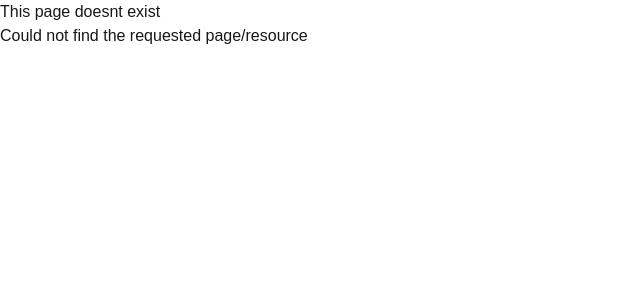
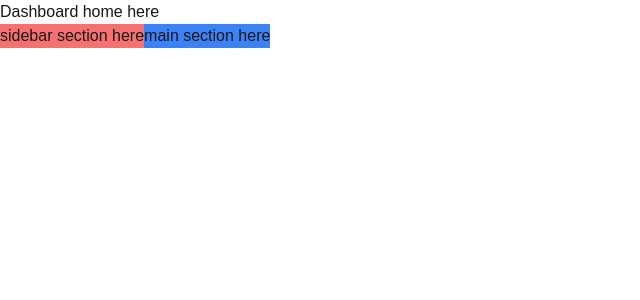
Before and after one commit to Efoneli/project_toos, a Next.js app: page /dashboard in a window 1280 px wide. Before the commit this address had no page. Shown: the top 300 px of the page, without its empty margins (0-640 px from the left). Built offline with nearby package versions, Linux system fonts and the light colour scheme.

Commit message:
parallel routes

```diff
--- /dev/null
+++ b/app/dashboard/@main/page.tsx
@@ -0,0 +1,5 @@
+export default function MainSection() {
+    return(
+        <h1 className="bg-blue-500">main section here</h1>
+    )
+}
--- /dev/null
+++ b/app/dashboard/@sidebar/page.tsx
@@ -0,0 +1,5 @@
+export default function MainSection() {
+    return(
+        <h1 className="bg-red-400">sidebar section here</h1>
+    )
+}
--- /dev/null
+++ b/app/dashboard/layout.tsx
@@ -0,0 +1,25 @@
+
+
+export default function RootLayout({
+    main, sidebar, children,
+  }: Readonly<{
+    children: React.ReactNode;
+    main: React.ReactNode;
+    sidebar: React.ReactNode;
+  }>) {
+    return (
+      <html lang="en">
+        <body>
+          {children}
+          <div className="flex">
+            <div className="flex: 1">
+                {sidebar}
+            </div>
+            <div className="flex: 3">
+                {main}
+            </div>
+          </div>
+        </body>
+      </html>
+    );
+  }
--- /dev/null
+++ b/app/dashboard/page.tsx
@@ -0,0 +1,3 @@
+export default function Home () {
+    return <h1>Dashboard home here</h1>
+}
```
